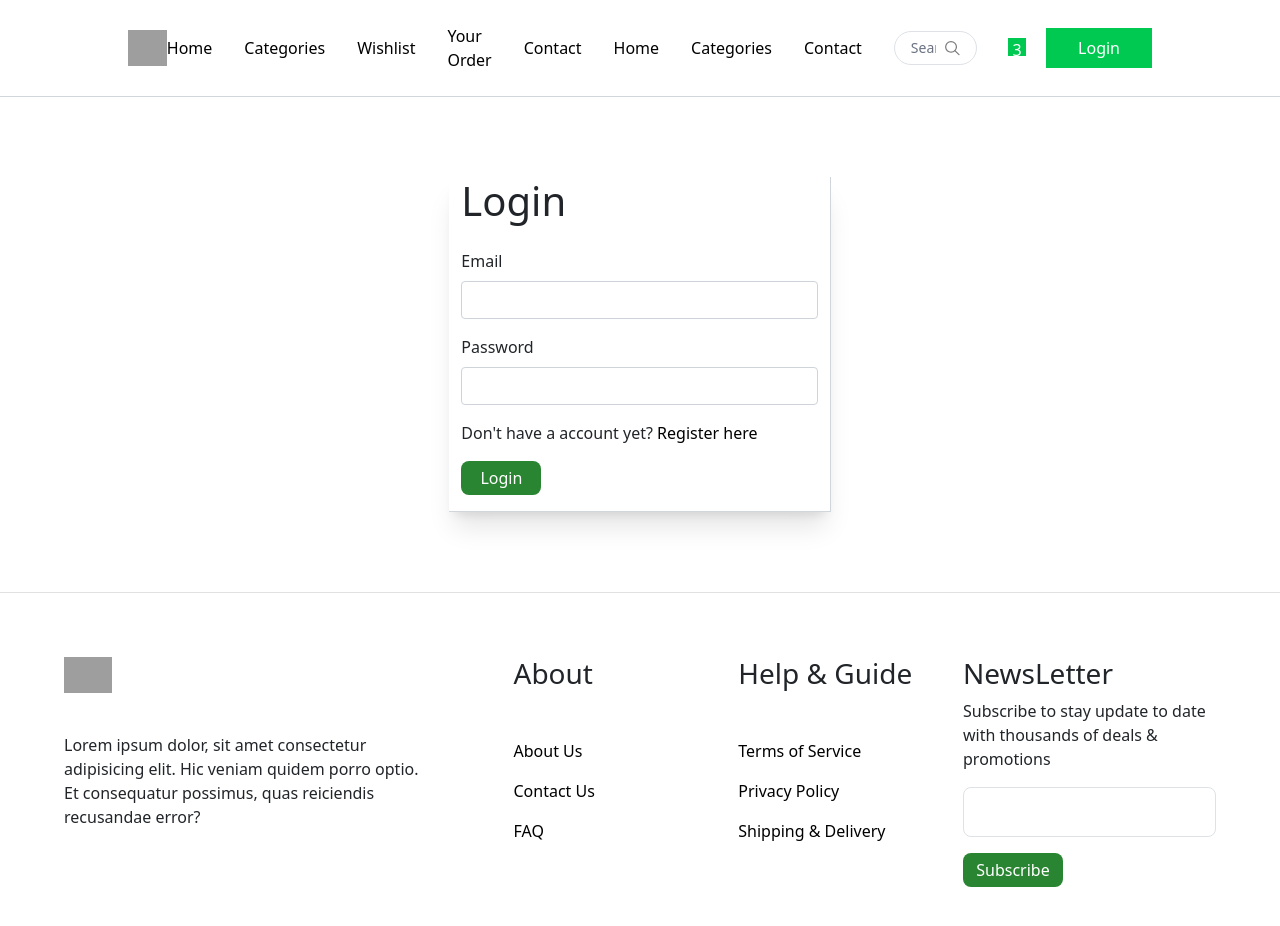
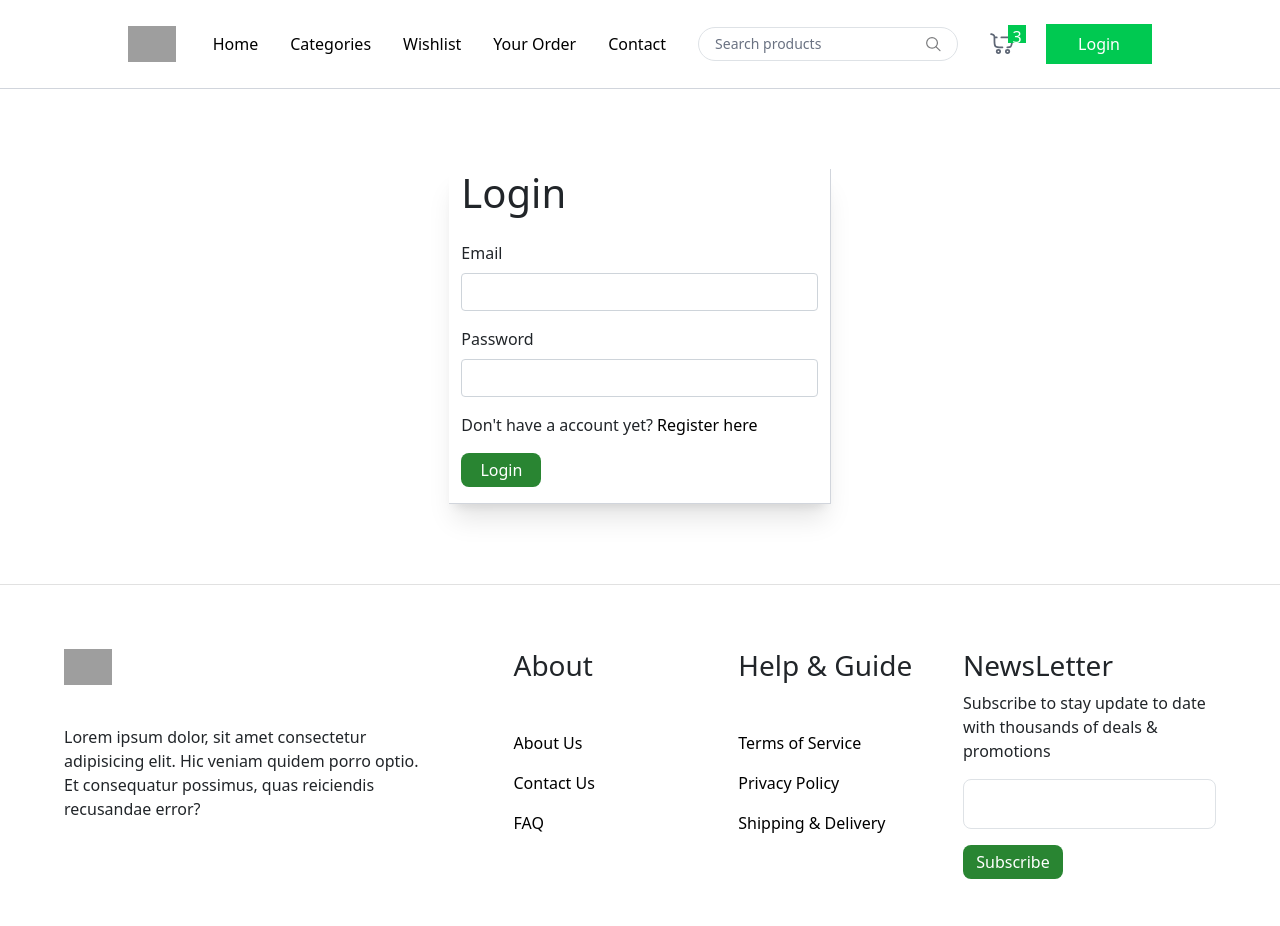
Before and after one commit to Rohansawant734/D1_Green-Mart, a React (Vite) app in the folder green_mart/: page /login in a window 1280 px wide. Shown: the top 926 px of the page. Built offline with nearby package versions, Linux system fonts and the light colour scheme; grey boxes are pictures that could not be loaded.

Commit message:
Conflicts resolved

```diff
--- a/green_mart/src/Component/Footer.css
+++ b/green_mart/src/Component/Footer.css
@@ -20,7 +20,7 @@ a{
     color: white;
 }
 
-.button:hover{
+.buton:hover{
     background-color: white;
     color:rgb(41, 133, 50);
     border: 1px solid rgb(41, 133, 50);
--- a/green_mart/src/Component/Navigate.jsx
+++ b/green_mart/src/Component/Navigate.jsx
@@ -22,16 +22,11 @@ function Navigate(){
             {/* Desktop Menu */}
             <div className="hidden sm:flex items-center gap-8">
 
-                <NavLink to='/'>Home</NavLink>
-                <NavLink to='/categories'>Categories</NavLink>
-                <NavLink to='/wishlist' className="hover:text-green-600">Wishlist</NavLink>
-                <NavLink to='/orders' className="hover:text-green-600">Your Order</NavLink>
-                <NavLink to='/contact' className="hover:text-green-600">Contact</NavLink>
-
                 <Link to='/'>Home</Link>
                 <Link to='/categories'>Categories</Link>
-                <Link to=''>Contact</Link>
-
+                <Link to='/wishlist' className="hover:text-green-600">Wishlist</Link>
+                <Link to='/orders' className="hover:text-green-600">Your Order</Link>
+                <Link to='/contact' className="hover:text-green-600">Contact</Link>
 
                 <div className="hidden lg:flex items-center text-sm gap-2 border border-gray-300 px-3 rounded-full">
                     <input className="py-1.5 w-full bg-transparent outline-none placeholder-gray-500" type="text" placeholder="Search products"
@@ -40,10 +35,10 @@ function Navigate(){
                 </div>
 
                 <div className="relative cursor-pointer">
-                    <NavLink to='/cart'>
+                    <Link to='/cart'>
                         <img src={assets.nav_cart_icon} alt='cart' className='w-6 opacity-80'/>
                     <button className="absolute -top-2 -right-3 text-xs text-white bg-green-500 w-[18px] h-[18px] rounded-full">3</button>
-                    </NavLink>
+                    </Link>
                 </div>
 
                 <button onClick = {doLogin} className="cursor-pointer px-8 py-2 bg-green-500 hover:bg-green-600 transition text-white rounded-full">
--- a/green_mart/src/Component/ProductCard.jsx
+++ b/green_mart/src/Component/ProductCard.jsx
@@ -1,5 +1,5 @@
 import React from 'react'
-import { FaHeart} from 'react-icons/fa';
+import { FaHeart } from 'react-icons/fa';
 const ProductCard = ({product,isWishlisted = false, toggleWishlist = () => {}, showWishlistIcon = false}) => {
   return (
     <div className='relative bg-white rounded-lg shadow-md overflow-hidden hover:shadow-lg transition'>
```
